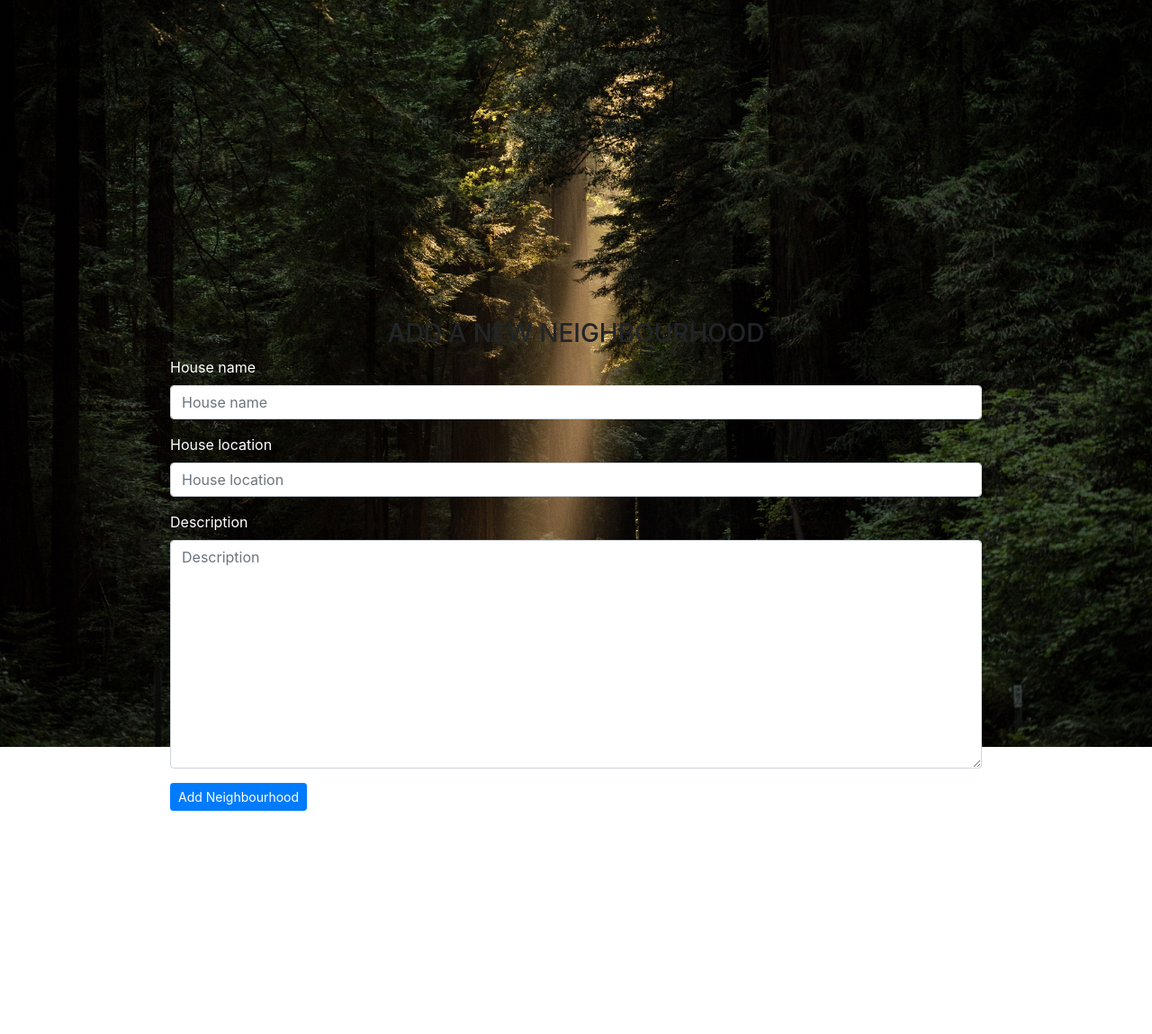
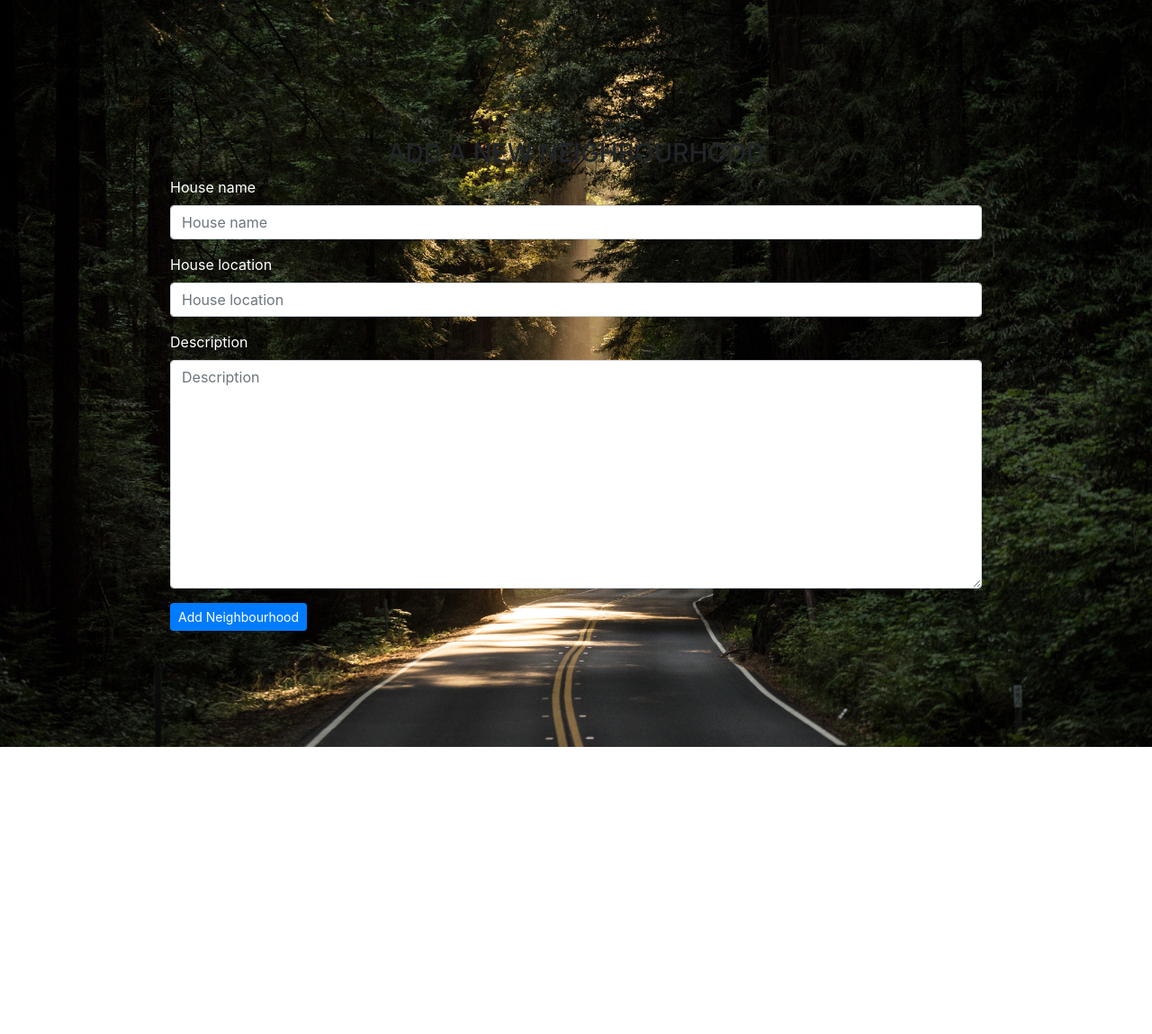
Before and after one commit to Jerry-Wemisiko/Neighbourhood, a Django app: page /newhouse/ in a window 1280 px wide. Shown: the part 72-1221 px from the top of the page at 90% size. Run offline with Django 3.2, Linux system fonts and the light colour scheme; the visitor is signed in with stand-in values (Sample User, id 1); some libraries are stand-ins or nearby versions; some web fonts are replaced.

Commit message:
skyle form

```diff
--- a/magiccity/templates/new_neighbourhood.html
+++ b/magiccity/templates/new_neighbourhood.html
@@ -4,11 +4,10 @@
 <body>
     <link rel="preconnect" href="https://fonts.googleapis.com">
     <link rel="preconnect" href="https://fonts.gstatic.com" crossorigin>
-    <link href="https://fonts.googleapis.com/css2?family=Recursive:wght@300&display=swap" rel="stylesheet">
-    <div class="container">
+    <link href="https://fonts.googleapis.com/css2?family=Recursive:wght@300&display=swap" rel="stylesheet">    <div class="container">
         <div class="row">
             <div class="col-md-1"></div>
-            <div class="col-md-10 rgba-stylish-strong  p-4" style="margin-top: -500px;">
+            <div class="col-md-10 rgba-stylish-strong  p-4" style="margin-top: -700px;">
                 <h3 class="text-center pt-4;font-family: 'Recursive', sans serif;">ADD A NEW NEIGHBOURHOOD </h3>
                 <form style="color:white; margin-top: 0;" action="" method="post" enctype="multipart/form-data" novalidate>
                     {% csrf_token %}
--- a/magiccity/templates/post.html
+++ b/magiccity/templates/post.html
@@ -6,7 +6,6 @@
     <link rel="preconnect" href="https://fonts.googleapis.com">
     <link rel="preconnect" href="https://fonts.gstatic.com" crossorigin>
     <link href="https://fonts.googleapis.com/css2?family=Recursive:wght@300&display=swap" rel="stylesheet">
-    <style></style>
     <div class="container">
         <div class="row">
             <div class="col-md-2"></div>
```
